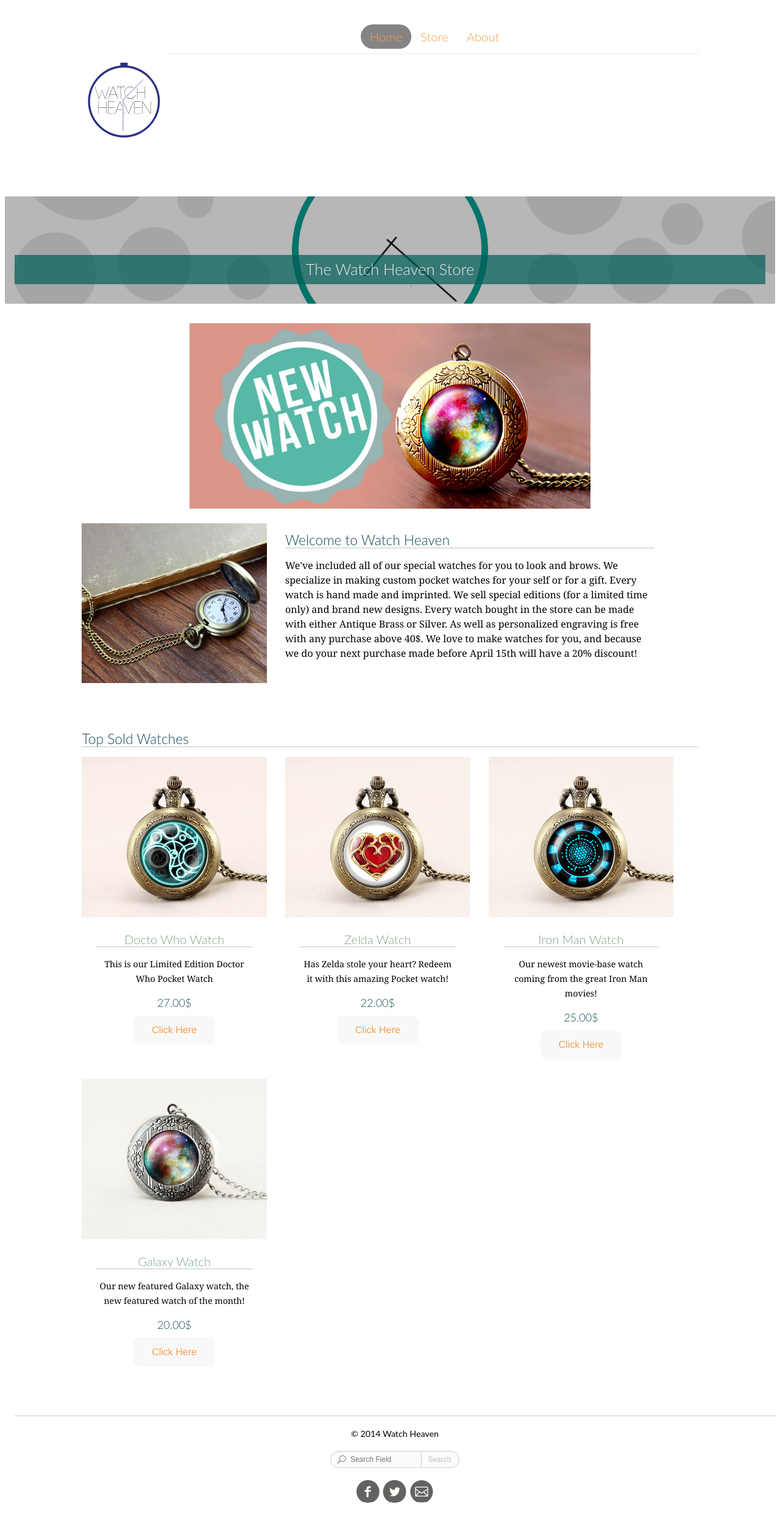
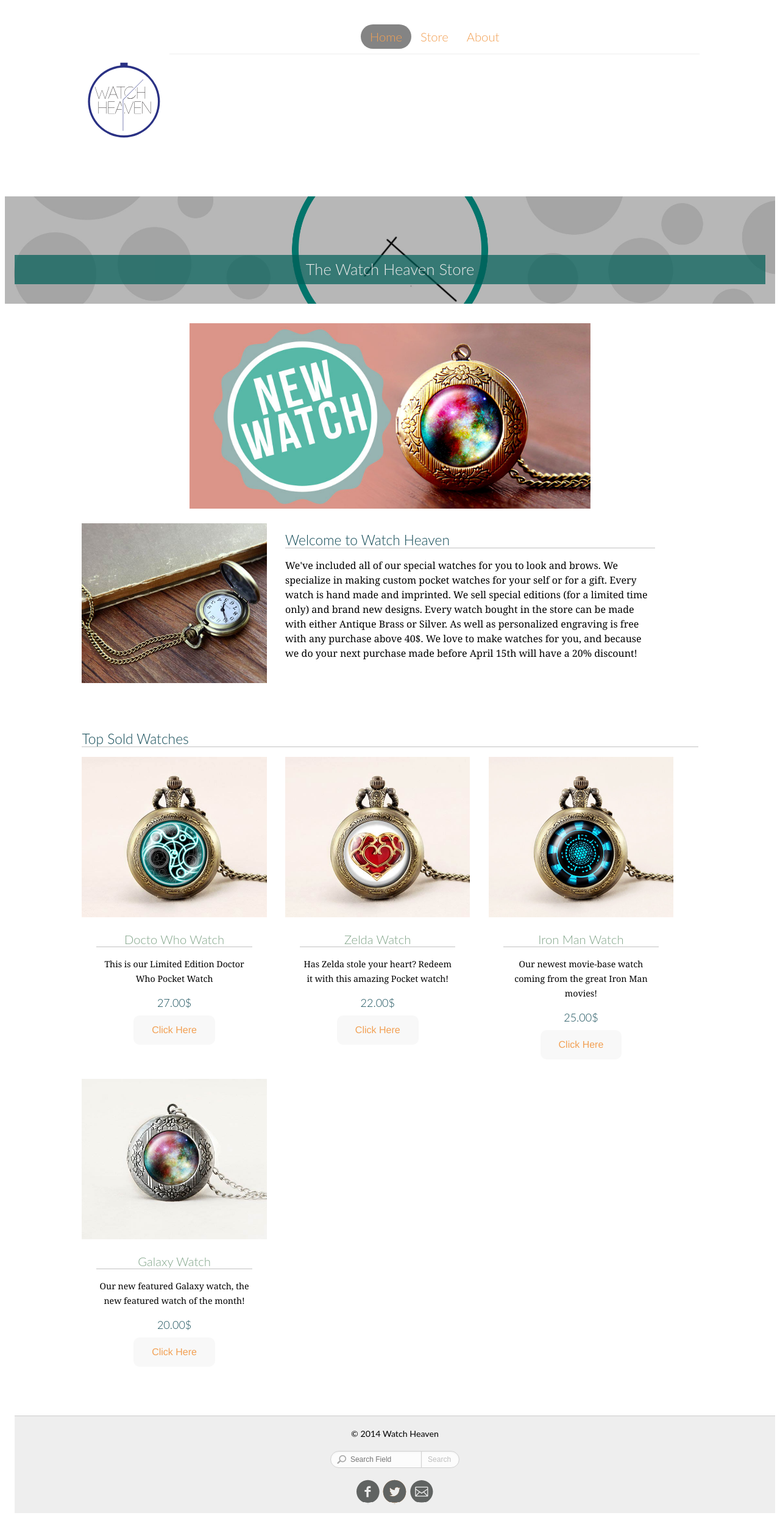
Before and after one commit to heartedmachine/ecommerce-website, a Jekyll site: the page built from index.html, in a window 1280 px wide. Shown: the whole page at 61% size. Built offline with Jekyll 4.4.1, drawn with Linux system fonts in a browser that asks for light colours; some web fonts are replaced.

Commit message:
added a bg to footer

```diff
--- a/_includes/css/footer.css
+++ b/_includes/css/footer.css
@@ -6,8 +6,9 @@
 	width: 100%;
 	height: 10rem;
 	clear: both;
-	padding: 1rem;
+	padding: 1rem 0;
 	text-align: center;
+	background-color: #eee;
 }
 
 .connect {
```
